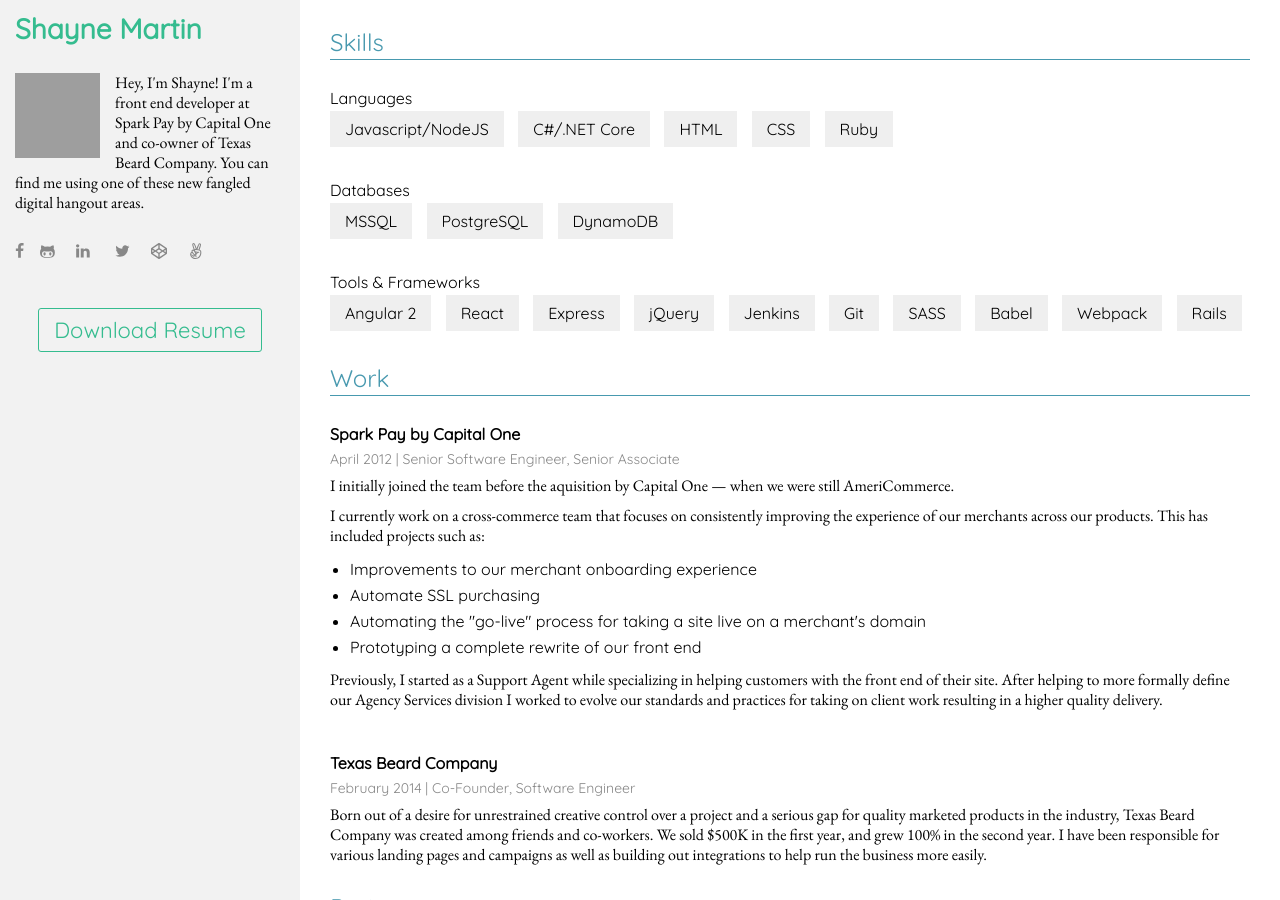
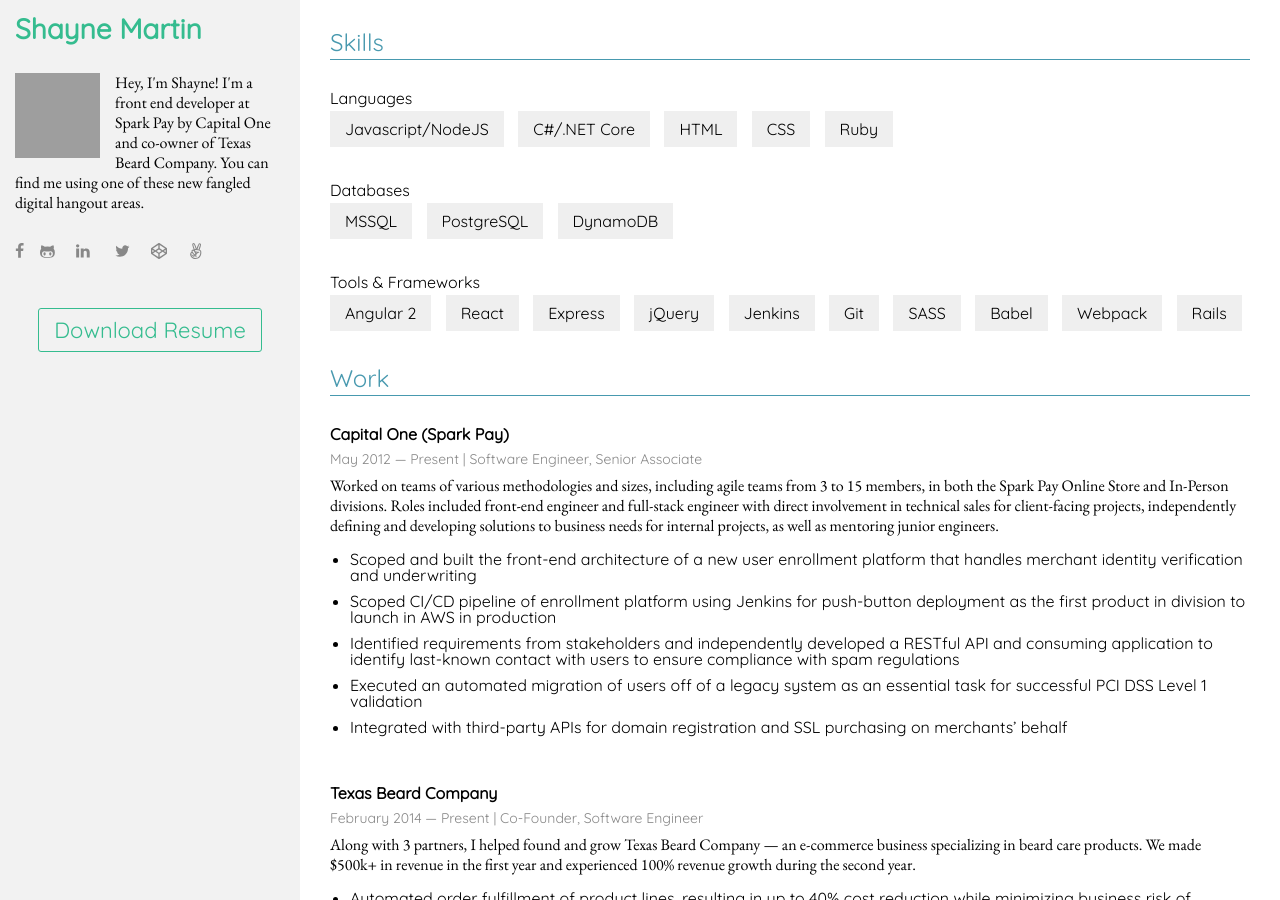
Before and after one commit to shaynemartin91/shaynemartin91.github.io, a Jekyll site: the page index.html, which Jekyll copies as it is, in a window 1280 px wide and 900 px high. Built offline with Jekyll 4.4.1, drawn with Linux system fonts in a browser that asks for light colours; nearby versions of some CDN libraries; some of the changed text lies outside the part shown; grey boxes are pictures that could not be loaded.

Commit message:
Update experience

```diff
--- a/index.html
+++ b/index.html
@@ -117,23 +117,24 @@
 
 
             <div class="employment">
-              <div class="employment__title">Spark Pay by Capital One</div>
+              <div class="employment__title">Capital One (Spark Pay)</div>
               <div class="employment__subtitle">
-                <span class="employment__timeframe">April 2012</span> |
-                <span class="employment__position">Senior Software Engineer, Senior Associate</span>
+                <span class="employment__timeframe">May 2012 &mdash; Present</span> |
+                <span class="employment__position">Software Engineer, Senior Associate</span>
               </div>
               <div class="employment__desc">
-                <p>I initially joined the team before the aquisition by Capital One &mdash; when we were still AmeriCommerce.</p>
-                <p>I currently work on a cross-commerce team that focuses on consistently improving the experience of our merchants across our products. This has included projects such as:
+                <p>
+			Worked on teams of various methodologies and sizes, including agile teams from 3 to 15 members, in both the Spark Pay Online Store and In-Person divisions. Roles included front-end engineer and full-stack engineer with direct involvement in technical sales for client-facing projects, independently defining and developing solutions to business needs for internal projects, as well as mentoring junior engineers.
+		</p>
+                <p>
                   <ul>
-                    <li>Improvements to our merchant onboarding experience</li>
-                    <li>Automate SSL purchasing</li>
-                    <li>Automating the "go-live" process for taking a site live on a merchant's domain</li>
-                    <li>Prototyping a complete rewrite of our front end</li>
-                  </ul>
+                    <li>Scoped and built the front-end architecture of a new user enrollment platform that handles merchant identity verification and underwriting</li>
+                    <li>Scoped CI/CD pipeline of enrollment platform using Jenkins for push-button deployment as the first product in division to launch in AWS in production</li>
+                    <li>Identified requirements from stakeholders and independently developed a RESTful API and consuming application to identify last-known contact with users to ensure compliance with spam regulations</li>
+                    <li>Executed an automated migration of users off of a legacy system as an essential task for successful PCI DSS Level 1 validation</li>
+                    <li>Integrated with third-party APIs for domain registration and SSL purchasing on merchants’ behalf</li>
+		  </ul>
                 </p>
-
-                <p>Previously, I started as a Support Agent while specializing in helping customers with the front end of their site. After helping to more formally define our Agency Services division I worked to evolve our standards and practices for taking on client work resulting in a higher quality delivery.</p>
               </div>
             </div>
 
@@ -141,11 +142,18 @@
             <div class="employment">
               <div class="employment__title">Texas Beard Company</div>
               <div class="employment__subtitle">
-                <span class="employment__timeframe">February 2014</span> |
+                <span class="employment__timeframe">February 2014 &mdash; Present</span> |
                 <span class="employment__position">Co-Founder, Software Engineer</span>
               </div>
               <div class="employment__desc">
-                <p>Born out of a desire for unrestrained creative control over a project and a serious gap for quality marketed products in the industry, Texas Beard Company was created among friends and co-workers. We sold $500K in the first year, and grew 100% in the second year. I have been responsible for various landing pages and campaigns as well as building out integrations to help run the business more easily.</p>
+                <p>Along with 3 partners, I helped found and grow Texas Beard Company — an e-commerce business specializing in beard care products. We made $500k+ in revenue in the first year and experienced 100% revenue growth during the second year.</p>
+		<p>
+			<ul>
+				<li>Automated order fulfillment of product lines, resulting in up to 40% cost reduction while minimizing business risk of launching new product lines</li>
+				<li>Scoped and built internal tooling to increase efficiency in launching new product lines, reducing time-to-launch to days instead of weeks</li>
+
+			</ul>
+		</p>
               </div>
             </div>
 
```
